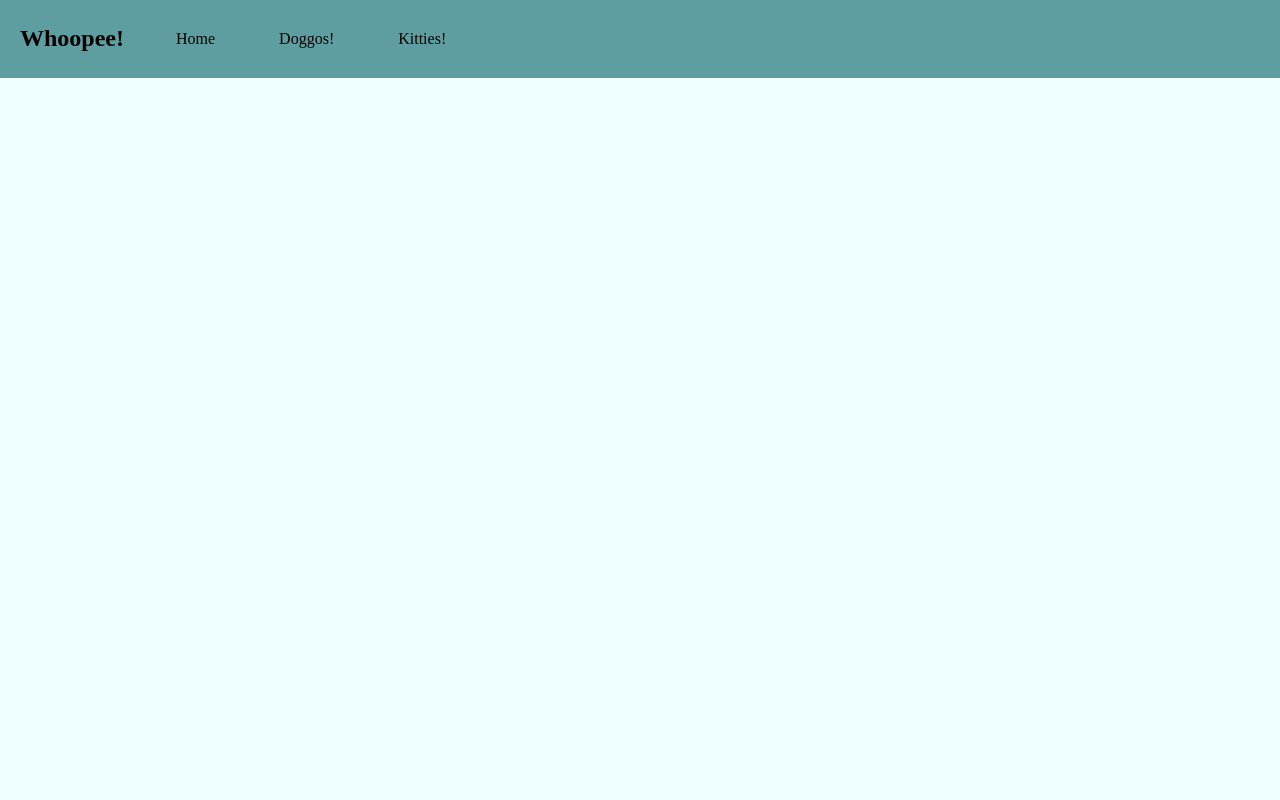
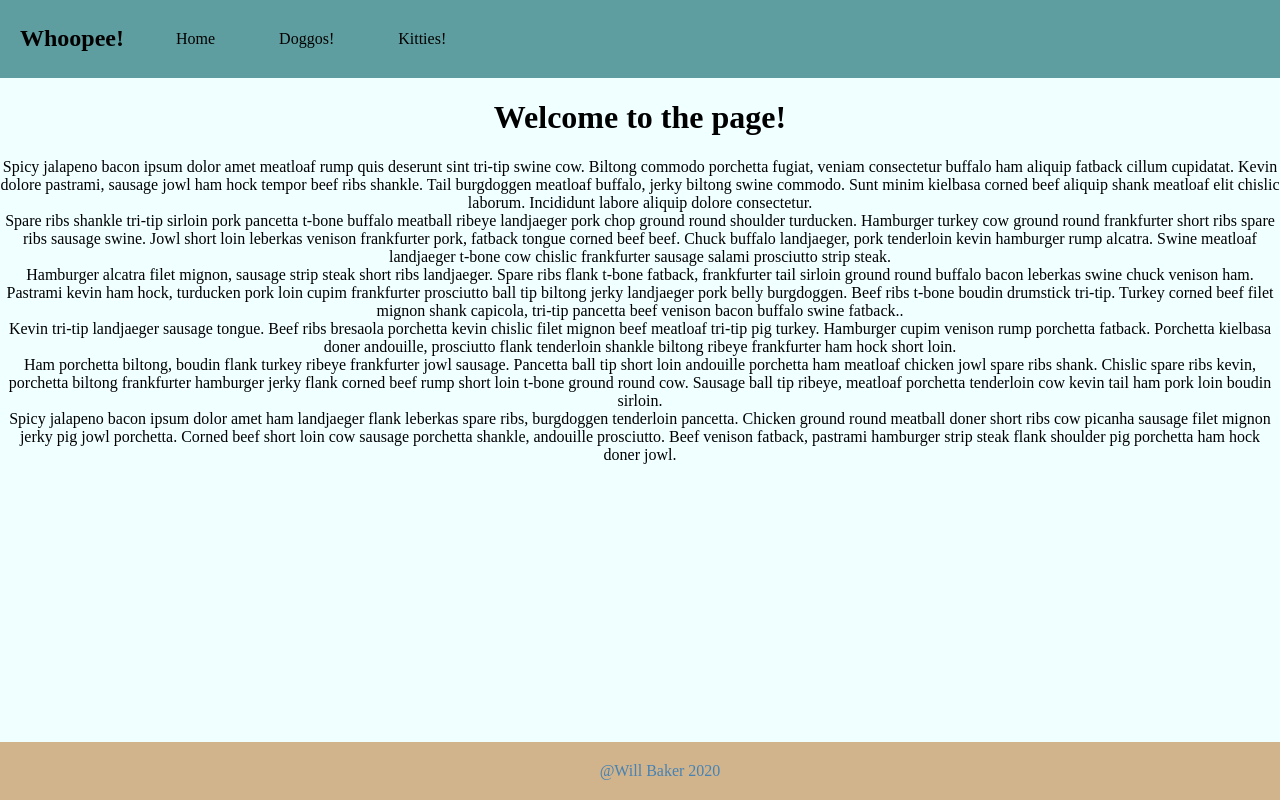
Before and after one commit to tonfaman23/Flexbox-Intro, a plain HTML site: page index.html in a window 1280 px wide. Drawn offline with Linux system fonts and the light colour scheme.

Commit message:
added footer and text

```diff
--- a/index.html
+++ b/index.html
@@ -23,6 +23,21 @@
                 </li>
             </ul>
         </nav>
+        </header>
+        <main>
+            <h1>Welcome to the page!</h1>
+        <article>
+<section>Spicy jalapeno bacon ipsum dolor amet meatloaf rump quis deserunt sint tri-tip swine cow. Biltong commodo porchetta fugiat, veniam consectetur buffalo ham aliquip fatback cillum cupidatat. Kevin dolore pastrami, sausage jowl ham hock tempor beef ribs shankle. Tail burgdoggen meatloaf buffalo, jerky biltong swine commodo. Sunt minim kielbasa corned beef aliquip shank meatloaf elit chislic laborum. Incididunt labore aliquip dolore consectetur.</section>
+<section>Spare ribs shankle tri-tip sirloin pork pancetta t-bone buffalo meatball ribeye landjaeger pork chop ground round shoulder turducken. Hamburger turkey cow ground round frankfurter short ribs spare ribs sausage swine. Jowl short loin leberkas venison frankfurter pork, fatback tongue corned beef beef. Chuck buffalo landjaeger, pork tenderloin kevin hamburger rump alcatra. Swine meatloaf landjaeger t-bone cow chislic frankfurter sausage salami prosciutto strip steak.</section>
+<section>Hamburger alcatra filet mignon, sausage strip steak short ribs landjaeger. Spare ribs flank t-bone fatback, frankfurter tail sirloin ground round buffalo bacon leberkas swine chuck venison ham. Pastrami kevin ham hock, turducken pork loin cupim frankfurter prosciutto ball tip biltong jerky landjaeger pork belly burgdoggen. Beef ribs t-bone boudin drumstick tri-tip. Turkey corned beef filet mignon shank capicola, tri-tip pancetta beef venison bacon buffalo swine fatback..</section>
+<section>Kevin tri-tip landjaeger sausage tongue. Beef ribs bresaola porchetta kevin chislic filet mignon beef meatloaf tri-tip pig turkey. Hamburger cupim venison rump porchetta fatback. Porchetta kielbasa doner andouille, prosciutto flank tenderloin shankle biltong ribeye frankfurter ham hock short loin.</section>
+<section>Ham porchetta biltong, boudin flank turkey ribeye frankfurter jowl sausage. Pancetta ball tip short loin andouille porchetta ham meatloaf chicken jowl spare ribs shank. Chislic spare ribs kevin, porchetta biltong frankfurter hamburger jerky flank corned beef rump short loin t-bone ground round cow. Sausage ball tip ribeye, meatloaf porchetta tenderloin cow kevin tail ham pork loin boudin sirloin.</section>
+<section>Spicy jalapeno bacon ipsum dolor amet ham landjaeger flank leberkas spare ribs, burgdoggen tenderloin pancetta. Chicken ground round meatball doner short ribs cow picanha sausage filet mignon jerky pig jowl porchetta. Corned beef short loin cow sausage porchetta shankle, andouille prosciutto. Beef venison fatback, pastrami hamburger strip steak flank shoulder pig porchetta ham hock doner jowl.</section>
+        </article>
+        </main>
+        <footer>
+            @Will Baker 2020
+        </footer>
     <script src="main.js"></script>
 </body>
 </html>
--- a/main.css
+++ b/main.css
@@ -36,3 +36,13 @@ body {
     color: white;
     background-color: silver;
 }
+
+footer {
+    width: 100%;
+    color: steelblue;
+    background-color: tan;
+    padding: 20px;
+    position: fixed;
+    left: 0;
+    bottom: 0;
+}
```
